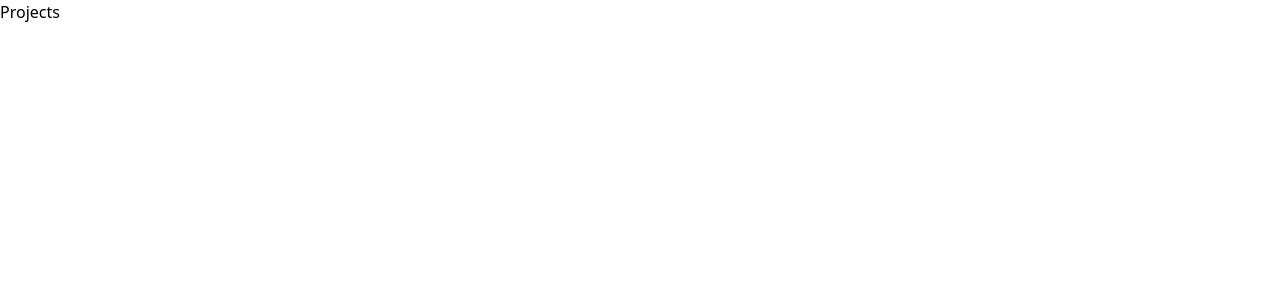
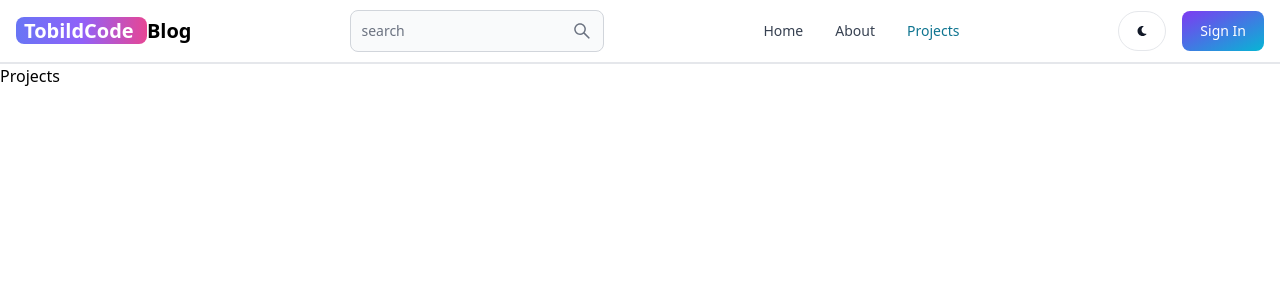
Before and after one commit to josephgithub23/Full-stack-mern-blog, a React (Vite) app in the folder client/: page /projects in a window 1280 px wide. Shown: the top 300 px of the page. Built offline with nearby package versions, Linux system fonts and the light colour scheme.

Commit message:
create the header section

```diff
--- a/client/package.json
+++ b/client/package.json
@@ -10,8 +10,10 @@
     "preview": "vite preview"
   },
   "dependencies": {
+    "flowbite-react": "^0.10.1",
     "react": "^18.3.1",
     "react-dom": "^18.3.1",
+    "react-icons": "^5.2.1",
     "react-router-dom": "^6.25.1"
   },
   "devDependencies": {
--- a/client/src/App.jsx
+++ b/client/src/App.jsx
@@ -6,10 +6,12 @@
 import SignOut from "./pages/SignOut";
 import Projects from "./pages/Projects";
 import SignUp from "./pages/SignUp";
+import Header from "./components/Header";
 
 export default function App() {
   return (
     <BrowserRouter>
+      <Header />
       <Routes>
         <Route path="/" element={<Home />} />
         <Route path="/about" element={<About />} />
--- /dev/null
+++ b/client/src/components/Header.jsx
@@ -0,0 +1,60 @@
+import { Button, Navbar, TextInput } from "flowbite-react";
+import React from "react";
+import { Link, useLocation } from "react-router-dom";
+import { AiOutlineSearch } from "react-icons/ai";
+import { FaMoon } from "react-icons/fa";
+
+/**
+ * In order to show the active nav we use the useLocation hook to determine the current path from react-router
+ *
+ */
+
+export default function Header() {
+  const path = useLocation().pathname;
+  return (
+    <Navbar className="border-b-2">
+      <Link
+        to={"/"}
+        className="self-center whitespace-nowrap text-sm sm:text-xl font-semibold dark:text-white"
+      >
+        <span className="px-2 p-y-1 bg-gradient-to-r from-indigo-500 via-purple-500 to-pink-500 rounded-lg text-white">
+          TobildCode{" "}
+        </span>
+        Blog
+      </Link>
+      <form>
+        <TextInput
+          type="text"
+          placeholder="search"
+          rightIcon={AiOutlineSearch}
+          className="hidden lg:inline"
+        />
+      </form>
+      <Button className="w-12 h-10 lg:hidden" color={"gray"} pill>
+        <AiOutlineSearch />
+      </Button>
+      <div className="flex md:order-2 gap-4">
+        {/* /**Set order to 2 in large screen */}
+        <Button className="w-12 h-10 hidden sm:inline" color={"gray"} pill>
+          <FaMoon />
+        </Button>
+        <Link to={"/sign-in"}>
+          <Button gradientDuoTone={"purpleToBlue"}>Sign In</Button>
+        </Link>
+        <Navbar.Toggle className="" />
+      </div>
+      <Navbar.Collapse>
+        {/* change the link to div two <a> can not be a descendant */}
+        <Navbar.Link active={path === "/"} as={"div"}>
+          <Link to={"/"}>Home</Link>
+        </Navbar.Link>
+        <Navbar.Link active={path === "/about"} as={"div"}>
+          <Link to={"/about"}>About</Link>
+        </Navbar.Link>
+        <Navbar.Link active={path === "/projects"} as={"div"}>
+          <Link to={"/projects"}>Projects</Link>
+        </Navbar.Link>
+      </Navbar.Collapse>
+    </Navbar>
+  );
+}
--- a/client/tailwind.config.js
+++ b/client/tailwind.config.js
@@ -1,8 +1,9 @@
+const flowbite = require("flowbite-react/tailwind");
 /** @type {import('tailwindcss').Config} */
 export default {
-  content: ["./index.html", "./src/**/*.{js,ts,jsx,tsx}"],
+  content: ["./index.html", "./src/**/*.{js,ts,jsx,tsx}", flowbite.content()],
   theme: {
     extend: {},
   },
-  plugins: [],
+  plugins: [flowbite.plugin()],
 };
```
Also changed, not shown: 1 other file (tests, documents, lock files or other folders).
